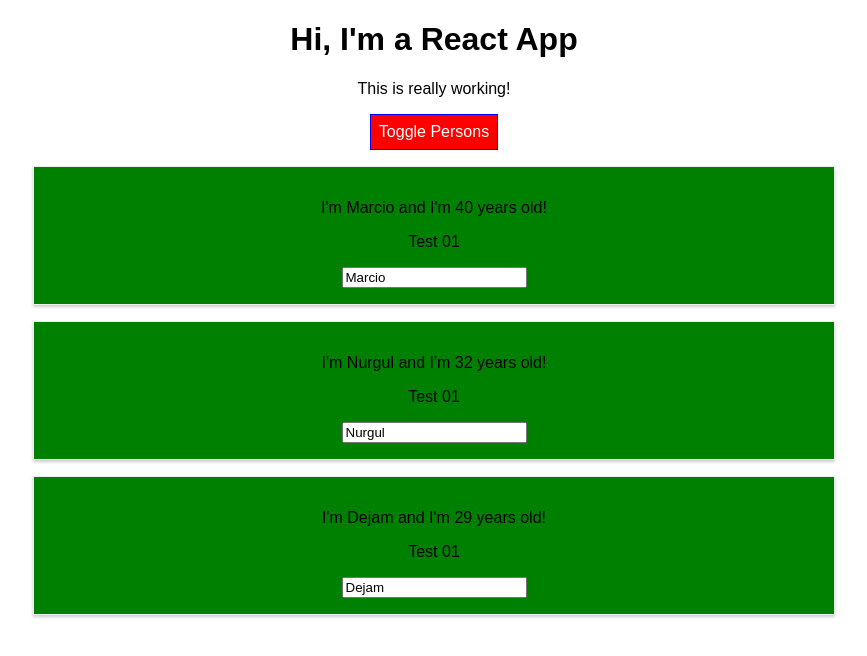
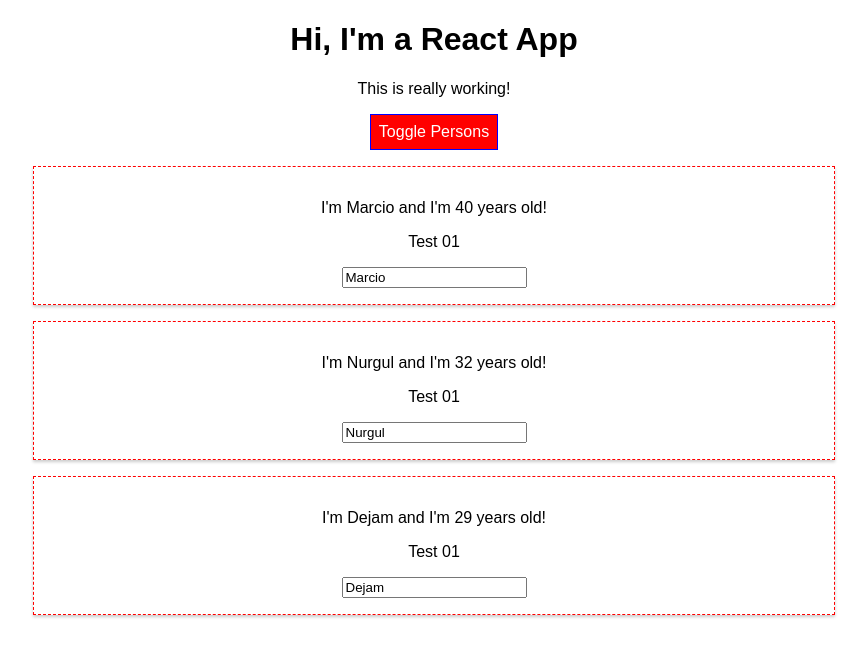
Before and after one commit to marciocleberbrazil/react-studies-complete-guide, a React (Create React App) app: page / in a window 1280 px wide. Both pictures are taken after a click on the button "Toggle Persons". Shown: the top 656 px of the page, without its empty margins (206-1073 px from the left). Built offline with nearby package versions, Linux system fonts and the light colour scheme.

Commit message:
Introduction Styled Components

```diff
--- a/package.json
+++ b/package.json
@@ -6,7 +6,8 @@
     "radium": "^0.26.0",
     "react": "^16.13.1",
     "react-dom": "^16.13.1",
-    "react-scripts": "1.1.5"
+    "react-scripts": "1.1.5",
+    "styled-components": "^5.1.0"
   },
   "scripts": {
     "start": "react-scripts start",
--- a/src/App.js
+++ b/src/App.js
@@ -1,6 +1,5 @@
 import React, { Component } from 'react';
 import './App.css';
-import Radium, { StyleRoot} from 'radium';
 import Person from './Person/Person';
 
 class App extends Component {
@@ -98,7 +97,6 @@
     }
 
     return (
-      <StyleRoot>
       <div className="App">
         <h1>Hi, I'm a React App</h1>
         <p className={classes.join(' ')}>This is really working!</p>
@@ -106,9 +104,8 @@
 
         {persons}
       </div>
-      </StyleRoot>
     );
   }
 }
 
-export default Radium(App);
+export default App;
--- a/src/Person/Person.css
+++ b/src/Person/Person.css
@@ -1,4 +1,4 @@
-.Person {
+/* .Person {
     width: 60%;
     margin: 16px auto;
     border: 1px solid #eee;
@@ -6,3 +6,9 @@
     padding: 16px;
     text-align: center;
 }
+
+@media (min-width: 500px) {
+    .Person {
+        background-color: 'green';
+    }
+} */
--- a/src/Person/Person.js
+++ b/src/Person/Person.js
@@ -1,21 +1,28 @@
 import React from 'react';
-import './Person.css';
-import Radium from 'radium';
+//import './Person.css';
+import styled from 'styled-components';
+
+const StyledDiv = styled.div`
+    width: 60%;
+    margin: 16px auto;
+    border: 1px solid #eee;
+    box-shadow: 0 2px 3px #ccc;
+    padding: 16px;
+    text-align: center;
+
+    @media (min-width: 500px) {
+        border:1px dashed red;
+    }
+`;
 
 const person = (props) => {
-    const style = {
-        '@media (min-width: 500px)' : {
-            backgroundColor: 'green'
-        }
-    }
-
     return (
-        <div className="Person" style={style}>
+        <StyledDiv>
             <p onClick={props.click}>I'm {props.name} and I'm {props.age} years old!</p>
             <p>{props.children}</p>
             <input type="text" onChange={props.change} defaultValue={props.name} />
-        </div>
+        </StyledDiv>
     )
 };
 
-export default Radium(person);
+export default person;
```
Also changed, not shown: 1 other file (tests, documents, lock files or other folders). Lines whose indentation alone changed are shown as unchanged.
